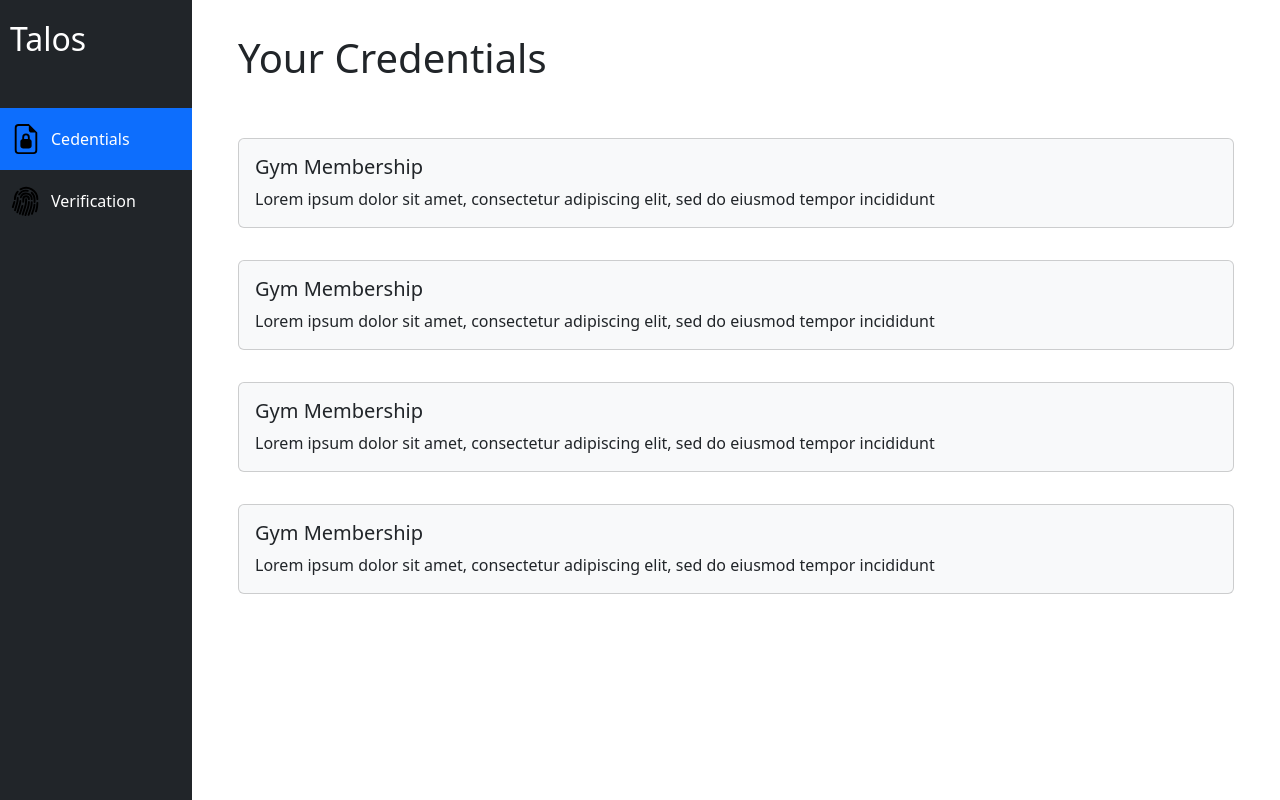
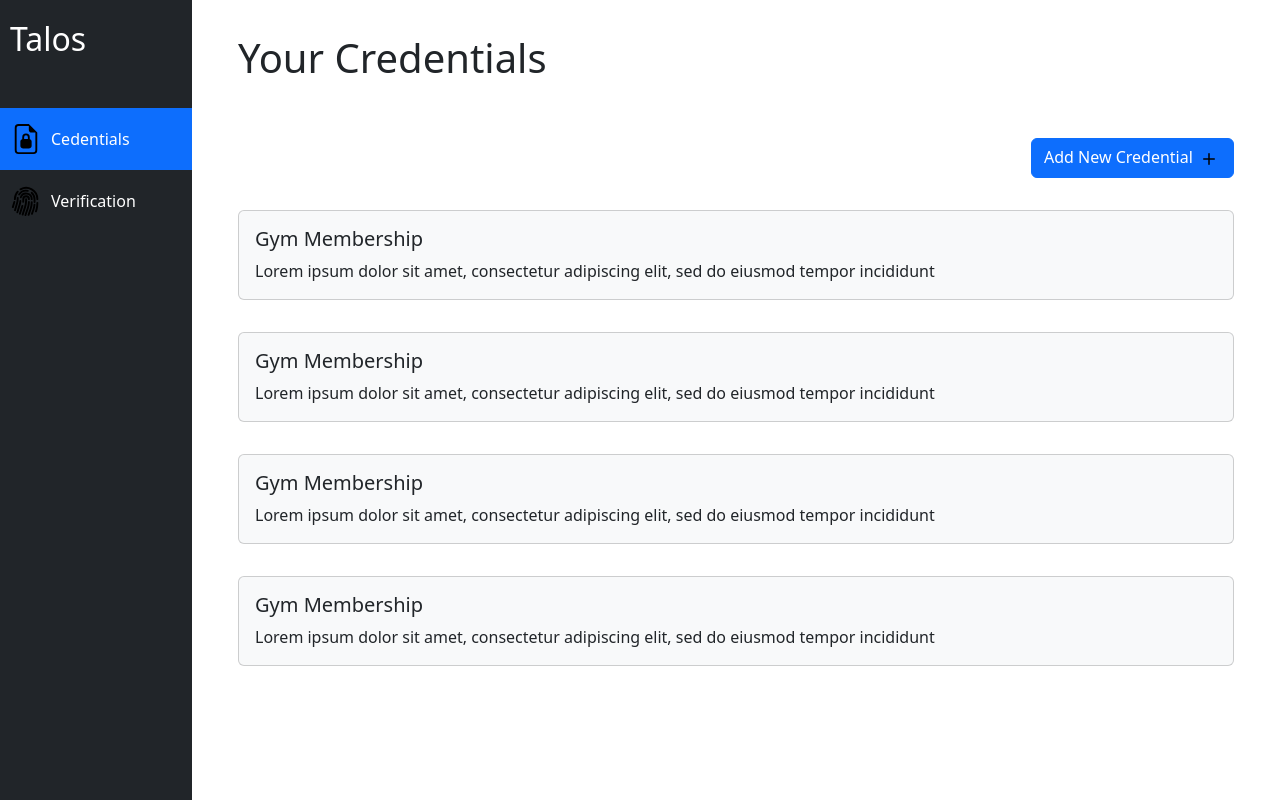
Before and after one commit to Bilalbink1/talos, a React (Vite) app in the folder frontend/: page /credentials in a window 1280 px wide. Built offline with nearby package versions, Linux system fonts and the light colour scheme.

Commit message:
added create credential and credential details pages

```diff
--- a/frontend/src/components/CredentialCard/CredentialCard.tsx
+++ b/frontend/src/components/CredentialCard/CredentialCard.tsx
@@ -1,18 +1,25 @@
-import React from "react";
 import Card from "react-bootstrap/Card";
 import styles from "./CredentialCard.module.css";
+import { useNavigate } from "react-router-dom";
 
 interface Props {
+    id: number;
     name: string;
     description: string;
 }
 
-const CredentialCard = ({ name, description }: Props) => {
+const CredentialCard = ({ id, name, description }: Props) => {
+    const navigate = useNavigate();
+
+    const hanldeCredentialDetailsRedirect = () => {
+        navigate(`/credentials/${id}`);
+    };
+
     return (
         <Card
             className={styles["credential-card-container"]}
             bg="light"
-            onClick={() => console.log("test")}
+            onClick={hanldeCredentialDetailsRedirect}
         >
             <Card.Body className={styles["credential-card-body"]}>
                 <Card.Title>{name}</Card.Title>
--- /dev/null
+++ b/frontend/src/pages/CredentialDetails/CredentialDetails.tsx
@@ -0,0 +1,12 @@
+import { Container } from "react-bootstrap";
+import PageLayout from "../../components/PageLayout/PageLayout";
+
+const CredentialDetails = () => {
+    return (
+        <PageLayout title="Credential Details">
+            <Container>test</Container>
+        </PageLayout>
+    );
+};
+
+export default CredentialDetails;
--- /dev/null
+++ b/frontend/src/pages/CredentialForm/CredentialForm.tsx
@@ -0,0 +1,12 @@
+import { Container } from "react-bootstrap";
+import PageLayout from "../../components/PageLayout/PageLayout";
+
+const CredentialForm = () => {
+    return (
+        <PageLayout title="Create New Credential">
+            <Container>test</Container>
+        </PageLayout>
+    );
+};
+
+export default CredentialForm;
--- /dev/null
+++ b/frontend/src/pages/Credentials/Credentials.module.css
@@ -0,0 +1,7 @@
+.button-container{
+    display: flex;
+    flex-direction: row;
+    justify-content: end;
+    align-items: center;
+    margin-bottom: 2rem;
+}
--- a/frontend/src/pages/Credentials/Credentials.tsx
+++ b/frontend/src/pages/Credentials/Credentials.tsx
@@ -1,23 +1,31 @@
 import PageLayout from "../../components/PageLayout/PageLayout";
 import CredentialCard from "../../components/CredentialCard/CredentialCard";
+import { Container, Button } from "react-bootstrap";
+import { Plus } from "react-bootstrap-icons";
+import { useNavigate } from "react-router-dom";
+import styles from "./Credentials.module.css";
 
 const sampleData = [
     {
+        id: 1,
         name: "Gym Membership",
         descrption:
             "Lorem ipsum dolor sit amet, consectetur adipiscing elit, sed do eiusmod tempor incididunt",
     },
     {
+        id: 2,
         name: "Gym Membership",
         descrption:
             "Lorem ipsum dolor sit amet, consectetur adipiscing elit, sed do eiusmod tempor incididunt",
     },
     {
+        id: 3,
         name: "Gym Membership",
         descrption:
             "Lorem ipsum dolor sit amet, consectetur adipiscing elit, sed do eiusmod tempor incididunt",
     },
     {
+        id: 4,
         name: "Gym Membership",
         descrption:
             "Lorem ipsum dolor sit amet, consectetur adipiscing elit, sed do eiusmod tempor incididunt",
@@ -25,16 +33,32 @@ const sampleData = [
 ];
 
 const Credentials = () => {
+    const navigate = useNavigate();
+
+    const handleAddCredentialRedirect = () => {
+        navigate("/credentials/create");
+    };
+
     return (
         <PageLayout title="Your Credentials">
-            <div>
+            <Container>
+                <div className={styles["button-container"]}>
+                    <Button
+                        variant="primary"
+                        onClick={handleAddCredentialRedirect}
+                    >
+                        Add New Credential <Plus size="24" />
+                    </Button>
+                </div>
                 {sampleData.map((data) => (
                     <CredentialCard
+                        key={data.id}
+                        id={data.id}
                         name={data.name}
                         description={data.descrption}
                     />
                 ))}
-            </div>
+            </Container>
         </PageLayout>
     );
 };
```
Also changed, not shown: frontend/src/routes.tsx (+10 -0 lines).
